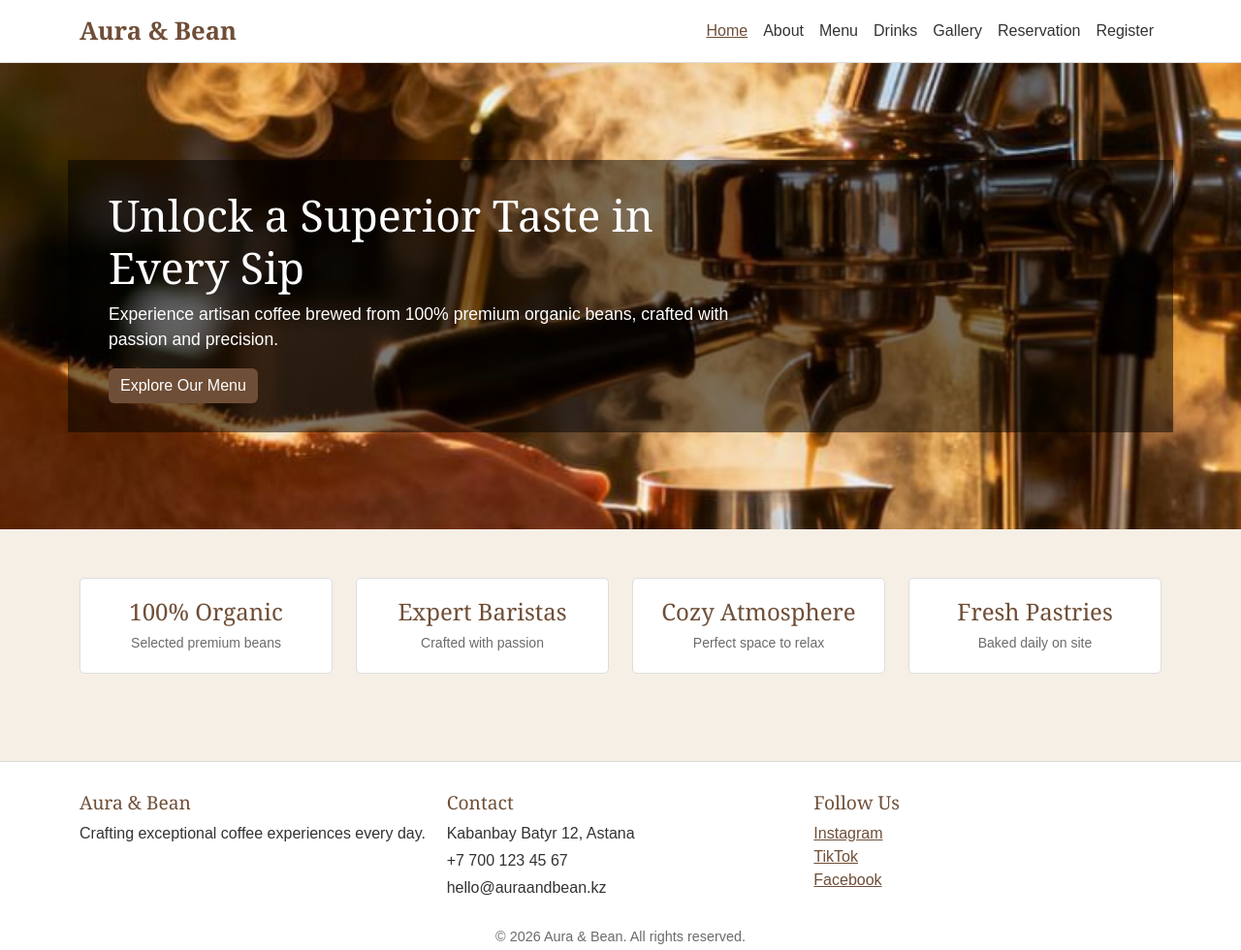
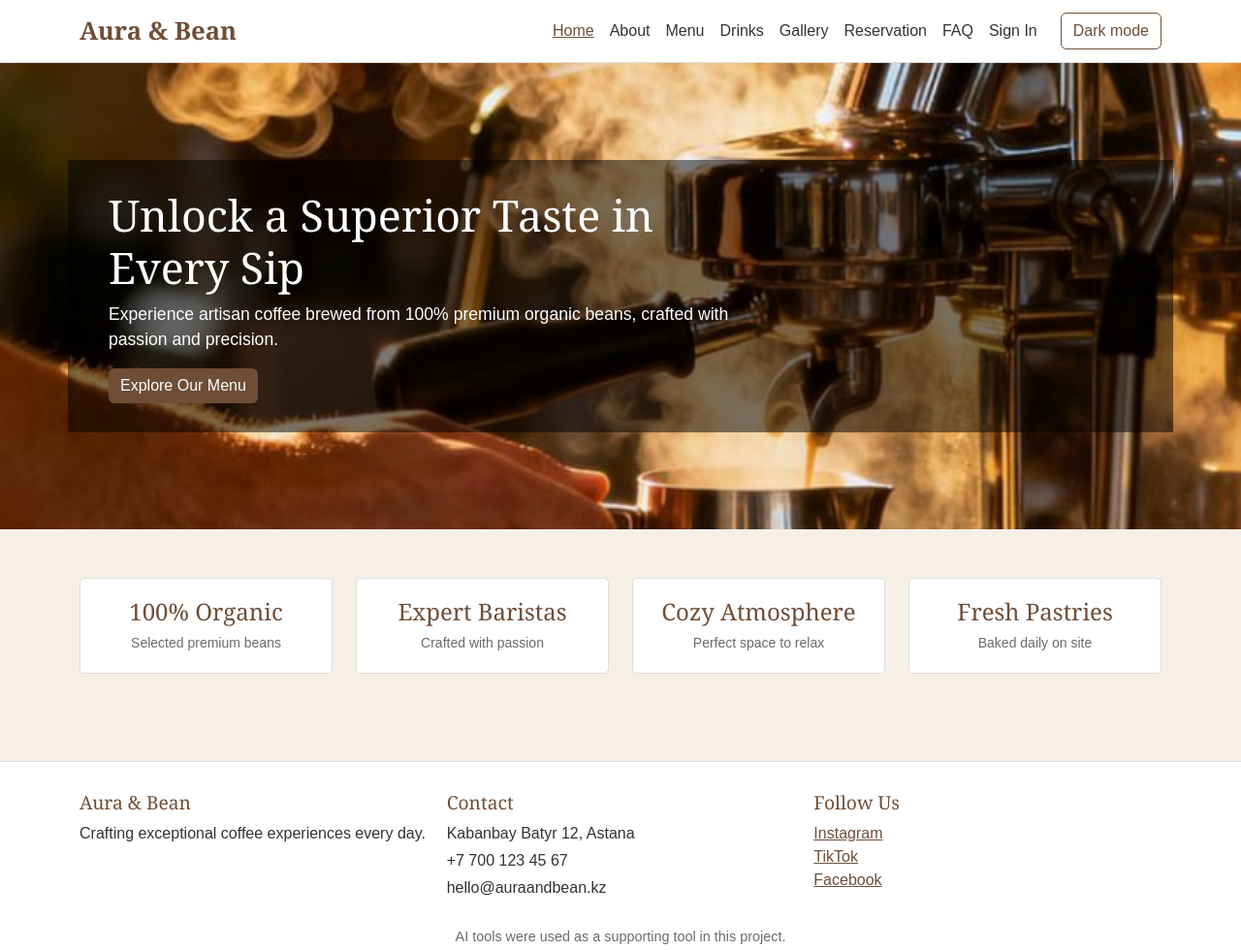
Before and after one commit to Aikorkem07/web1_midterm, a plain HTML site: page index.html in a window 1280 px wide. Shown: the top 980 px of the page at 97% size. Drawn offline with nearby package versions, Linux system fonts and the light colour scheme.

Commit message:
Kapessova Danaiym

```diff
--- a/index.html
+++ b/index.html
@@ -17,15 +17,17 @@
                 <span class="navbar-toggler-icon"></span>
             </button>
             <div class="collapse navbar-collapse" id="mainNav">
-                <ul class="navbar-nav ms-auto">
+                <ul class="navbar-nav ms-auto align-items-lg-center">
                     <li class="nav-item"><a class="nav-link active" href="index.html">Home</a></li>
                     <li class="nav-item"><a class="nav-link" href="about.html">About</a></li>
                     <li class="nav-item"><a class="nav-link" href="menu.html">Menu</a></li>
                     <li class="nav-item"><a class="nav-link" href="drinks.html">Drinks</a></li>
                     <li class="nav-item"><a class="nav-link" href="gallery.html">Gallery</a></li>
                     <li class="nav-item"><a class="nav-link" href="reservation.html">Reservation</a></li>
-                    <li class="nav-item"><a class="nav-link" href="register.html">Register</a></li>
+                    <li class="nav-item"><a class="nav-link" href="faq.html">FAQ</a></li>
+                    <li class="nav-item"><a class="nav-link" href="signin.html">Sign In</a></li>
                 </ul>
+                <button id="themeBtn" class="btn theme-btn ms-lg-3">Dark mode</button>
             </div>
         </div>
     </nav>
@@ -98,12 +100,13 @@
                 </ul>
             </div>
         </div>
+        <p class="ai-note text-center">AI tools were used as a supporting tool in this project.</p>
         <p class="copyright text-center mb-0">© 2026 Aura & Bean. All rights reserved.</p>
     </div>
 </footer>
 
 <script src="https://code.jquery.com/jquery-3.7.1.min.js"></script>
 <script src="https://cdn.jsdelivr.net/npm/bootstrap@5.3.3/dist/js/bootstrap.bundle.min.js"></script>
-<script src="js/script.js"></script>
+<script src="js/theme.js"></script>
 </body>
 </html>
```
